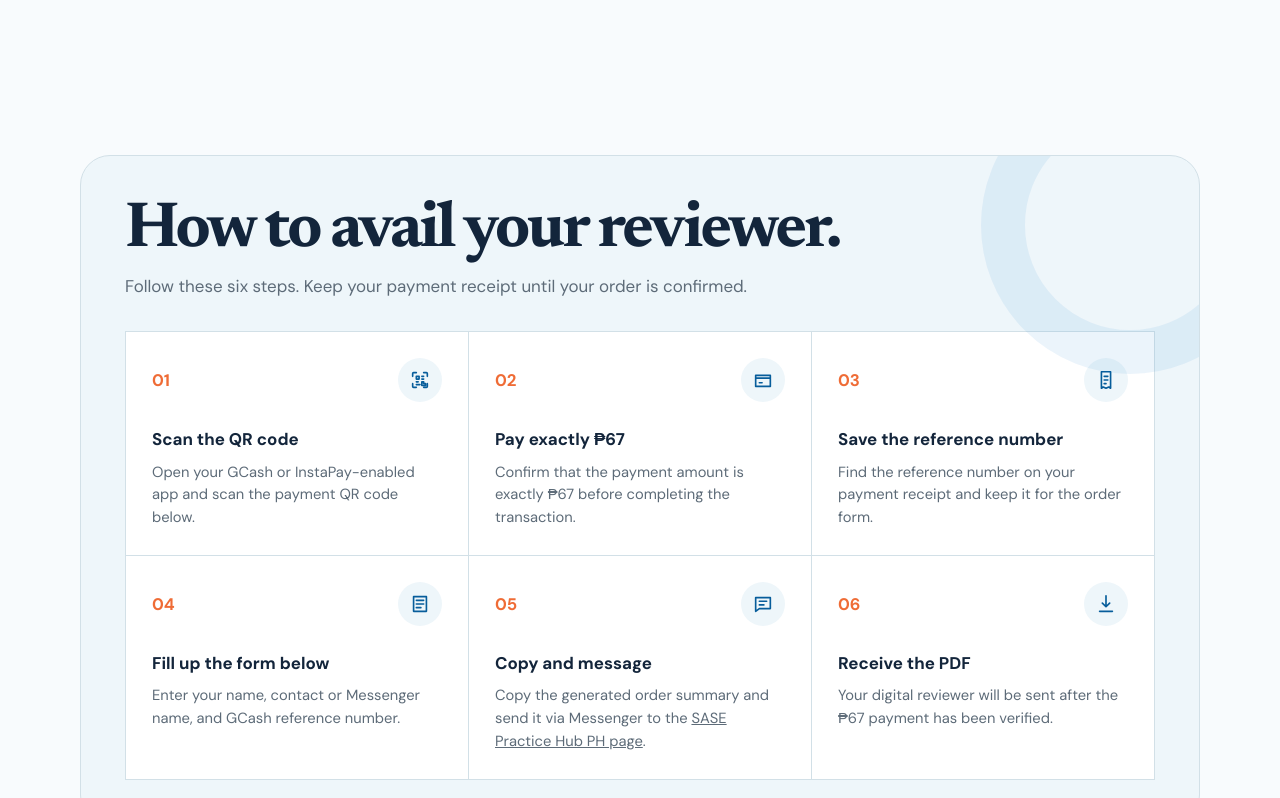
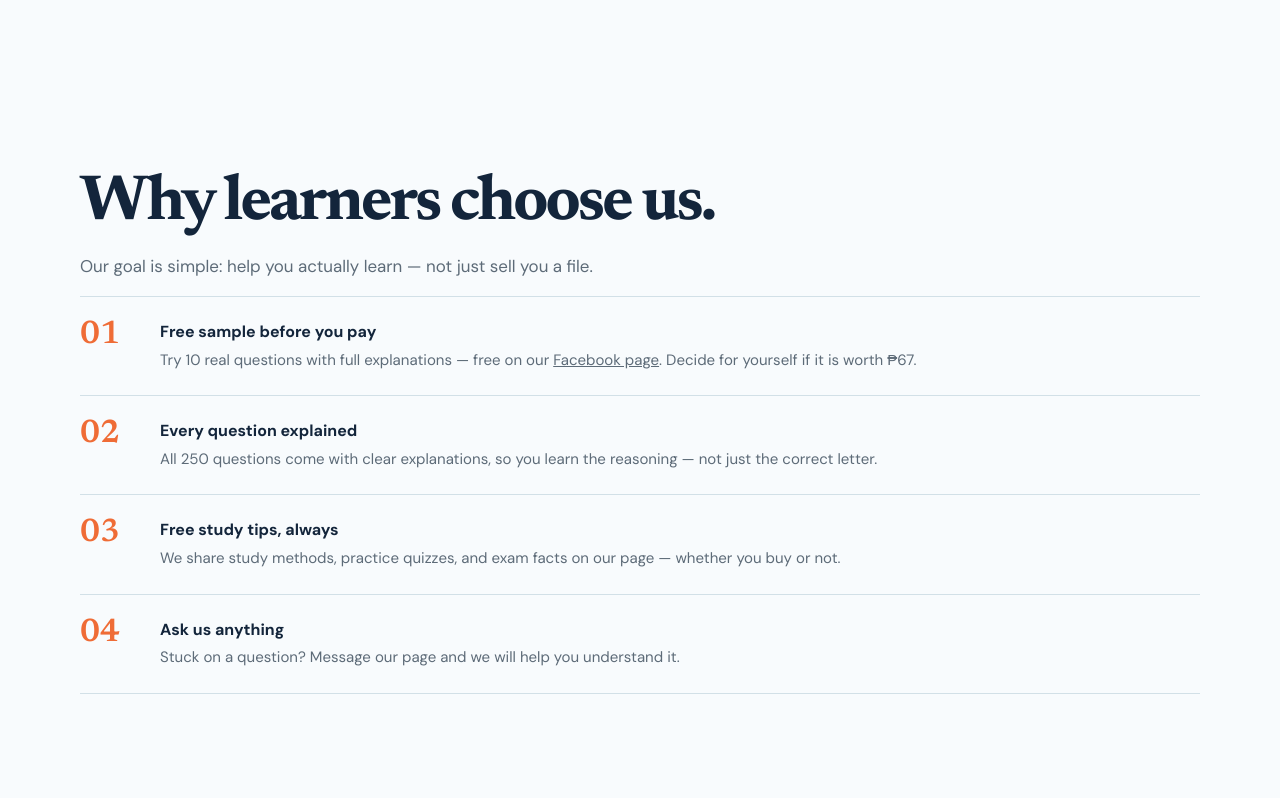
Before and after one commit to Yametech12/sase-practice-hub-ph, a plain HTML site: page index.html in a window 1280 px wide. Shown: the part 1109-1907 px from the top of the page. Drawn offline with Linux system fonts and the light colour scheme.

Commit message:
Add 'Why learners choose us' section

```diff
--- a/index.html
+++ b/index.html
@@ -566,6 +566,33 @@
         </div>
       </section>
 
+      <section class="why" aria-labelledby="why-title">
+        <div class="wrap">
+          <div class="section-intro">
+            <h2 id="why-title">Why learners choose us.</h2>
+            <p>Our goal is simple: help you actually learn — not just sell you a file.</p>
+          </div>
+          <div class="facts">
+            <article class="fact">
+              <div class="fact-number">01</div>
+              <div><h3>Free sample before you pay</h3><p>Try 10 real questions with full explanations — free on our <a href="https://www.facebook.com/profile.php?id=61594997556905" target="_blank" rel="noopener">Facebook page</a>. Decide for yourself if it is worth ₱67.</p></div>
+            </article>
+            <article class="fact">
+              <div class="fact-number">02</div>
+              <div><h3>Every question explained</h3><p>All 250 questions come with clear explanations, so you learn the reasoning — not just the correct letter.</p></div>
+            </article>
+            <article class="fact">
+              <div class="fact-number">03</div>
+              <div><h3>Free study tips, always</h3><p>We share study methods, practice quizzes, and exam facts on our page — whether you buy or not.</p></div>
+            </article>
+            <article class="fact">
+              <div class="fact-number">04</div>
+              <div><h3>Ask us anything</h3><p>Stuck on a question? Message our page and we will help you understand it.</p></div>
+            </article>
+          </div>
+        </div>
+      </section>
+
       <section class="steps" aria-labelledby="steps-title">
         <div class="wrap steps-band">
           <div class="section-intro">
```
